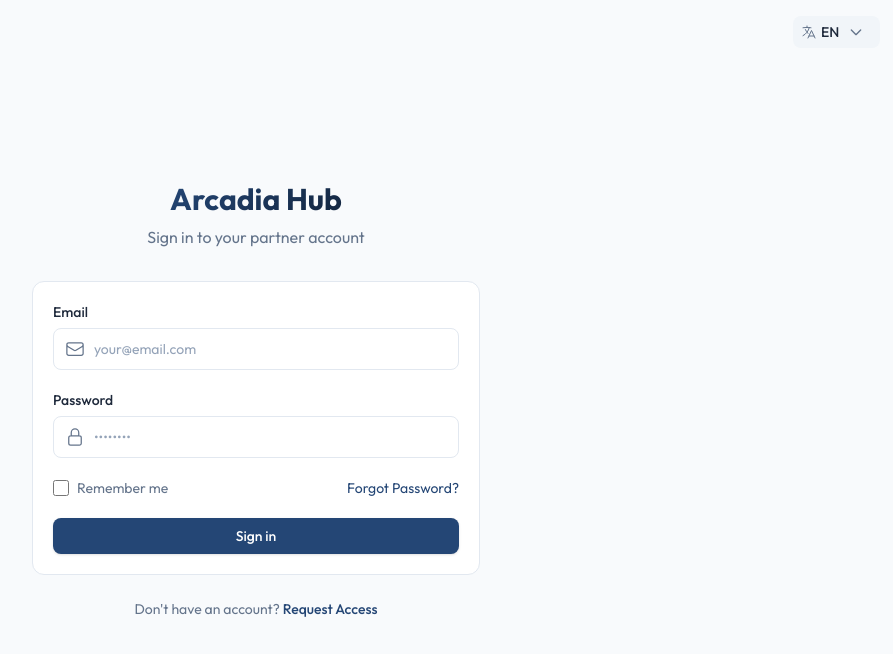
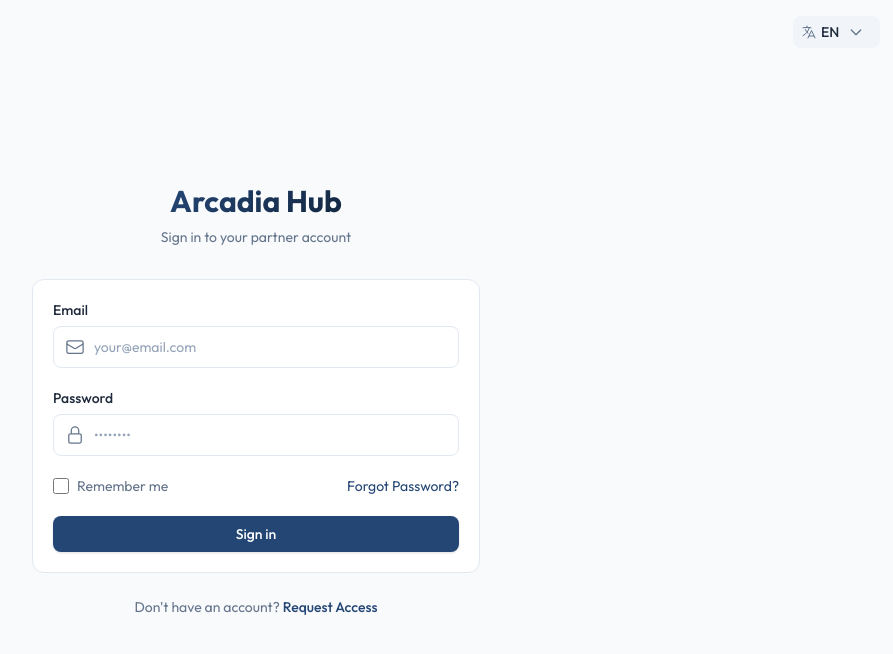
Before and after one commit to IB2B/ArcadiaHub, a Next.js app: page /en/login in a window 1280 px wide. Shown: the top 654 px of the page, without its empty margins (384-1277 px from the left). Built offline with nearby package versions, Linux system fonts and the light colour scheme.

Commit message:
chore: minor login subtitle styling tweak

```diff
--- a/src/app/[locale]/(auth)/login/page.tsx
+++ b/src/app/[locale]/(auth)/login/page.tsx
@@ -42,7 +42,7 @@ export default function LoginPage() {
           <Link href="/" className="inline-block">
             <h1 className="text-3xl font-bold gradient-text">{tCommon('appName')}</h1>
           </Link>
-          <p className="mt-2 text-[var(--text-muted)]">
+          <p className="mt-2 text-sm text-[var(--text-muted)]">
             {t('loginSubtitle')}
           </p>
         </div>
```
